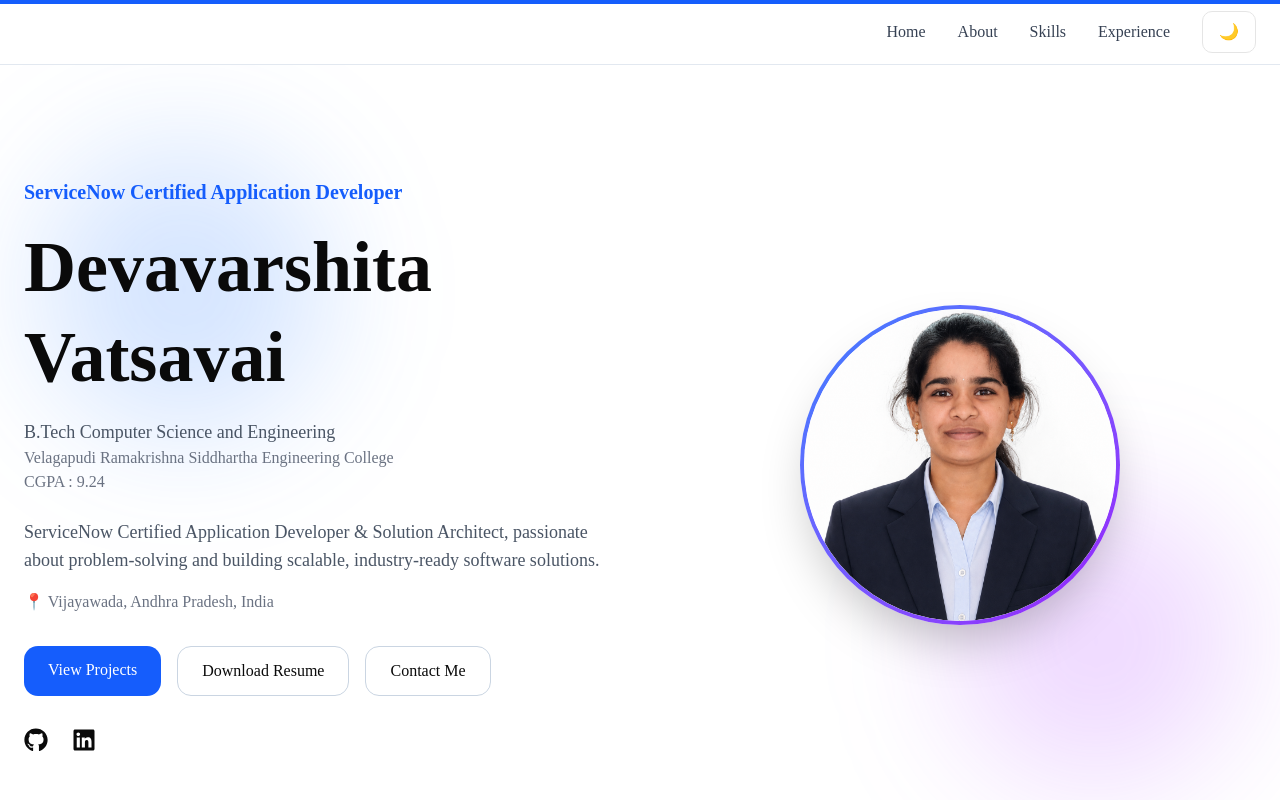
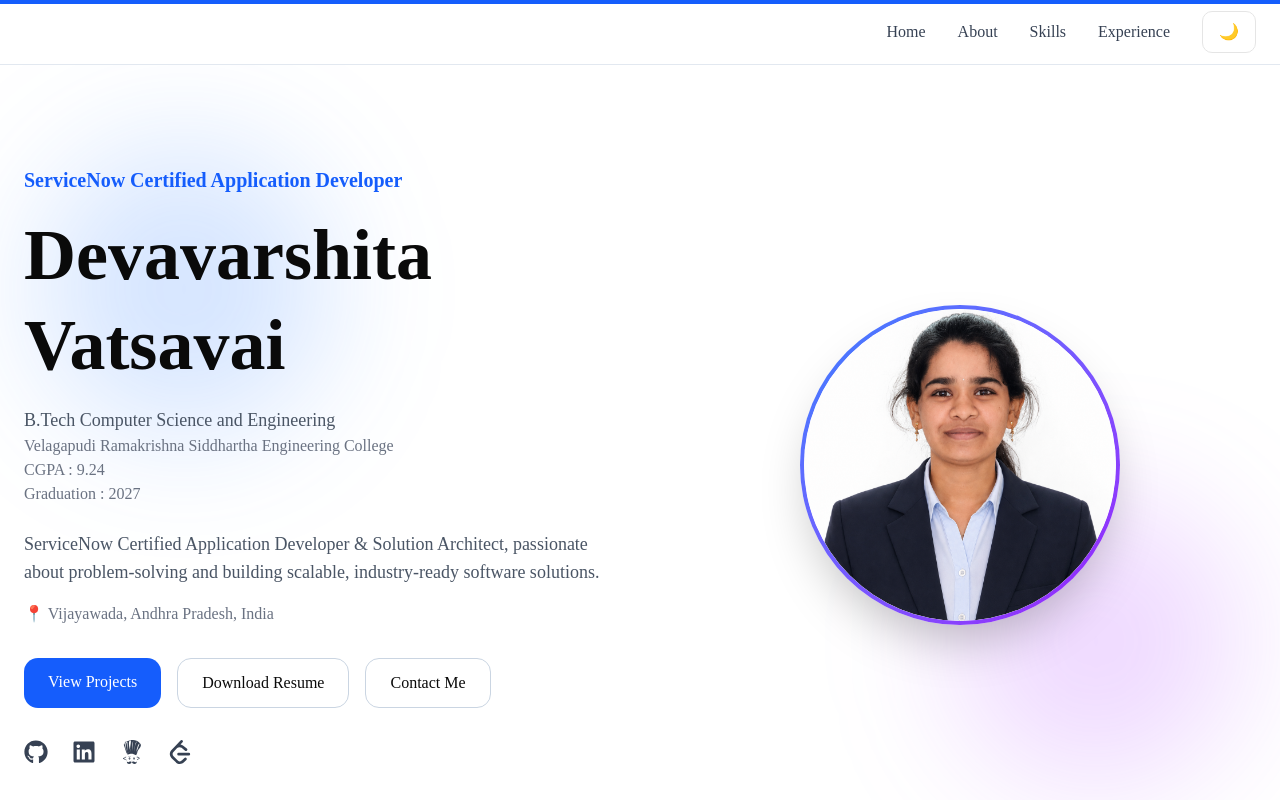
Before and after one commit to Devavarshita123/Portfolio, a Next.js app: page / in a window 1280 px wide. Shown: the top 800 px of the page. Built offline with nearby package versions, Linux system fonts and the light colour scheme.

Commit message:
Update Hero component with new social icons and profile info
Removed FaEnvelope icon and added CodeChef and LeetCode icons. Updated profile details including graduation year and location.

```diff
--- a/components/sections/Hero.jsx
+++ b/components/sections/Hero.jsx
@@ -6,8 +6,11 @@
 import {
   FaGithub,
   FaLinkedin,
-  FaEnvelope,
 } from "react-icons/fa";
+import {
+  SiCodechef,
+  SiLeetcode,
+} from "react-icons/si";
 
 import { profile } from "../../data/profile";
 
@@ -57,7 +60,7 @@
 
         <div className="grid md:grid-cols-2 gap-12 items-center">
 
-          {/* Left Section */}
+          {/* ================= LEFT SECTION ================= */}
 
           <motion.div
             initial={{
@@ -72,6 +75,9 @@
               duration: 0.8,
             }}
           >
+
+            {/* Animated Role */}
+
             <TypeAnimation
               sequence={[
                 "Software Engineer",
@@ -95,9 +101,20 @@
               "
             />
 
-            <h1 className="text-5xl md:text-7xl font-bold leading-tight">
+            {/* Name */}
+
+            <h1
+              className="
+                text-5xl
+                md:text-7xl
+                font-bold
+                leading-tight
+              "
+            >
               {profile.name}
             </h1>
+
+            {/* Degree */}
 
             <p
               className="
@@ -110,6 +127,8 @@
               {profile.degree}
             </p>
 
+            {/* University */}
+
             <p
               className="
                 text-gray-500
@@ -117,18 +136,31 @@
               "
             >
               {profile.university}
-
             </p>
 
-              <p
+            {/* CGPA */}
+
+            <p
               className="
                 text-gray-500
                 dark:text-gray-400
               "
             >
-
               CGPA : {profile.cgpa}
             </p>
+
+            {/* Graduation */}
+
+            <p
+              className="
+                text-gray-500
+                dark:text-gray-400
+              "
+            >
+              Graduation : 2027
+            </p>
+
+            {/* Tagline */}
 
             <p
               className="
@@ -142,13 +174,23 @@
               {profile.tagline}
             </p>
 
-            <div className="mt-4 text-gray-500 dark:text-gray-400">
+            {/* Location */}
+
+            <div
+              className="
+                mt-4
+                text-gray-500
+                dark:text-gray-400
+              "
+            >
               📍 {profile.location}
             </div>
 
-            {/* CTA Buttons */}
+            {/* ================= CTA BUTTONS ================= */}
 
             <div className="flex flex-wrap gap-4 mt-8">
+
+              {/* View Projects */}
 
               <a
                 href="#projects"
@@ -166,9 +208,12 @@
                 View Projects
               </a>
 
+              {/* Resume */}
+
               <a
                 href="/resume.pdf"
                 target="_blank"
+                rel="noopener noreferrer"
                 className="
                   border
                   border-slate-300
@@ -183,6 +228,8 @@
               >
                 Download Resume
               </a>
+
+              {/* Contact */}
 
               <a
                 href="#contact"
@@ -203,41 +250,99 @@
 
             </div>
 
-            {/* Social Icons */}
+            {/* ================= SOCIAL & CODING PROFILES ================= */}
 
-            <div className="flex gap-6 mt-8">
+            <div className="flex items-center gap-6 mt-8">
+
+              {/* GitHub */}
 
               <a
                 href="https://github.com/Devavarshita123"
                 target="_blank"
                 rel="noopener noreferrer"
+                aria-label="GitHub"
+                title="GitHub"
                 className="
                   text-2xl
-                  hover:text-blue-600
-                  transition
+                  text-gray-700
+                  dark:text-gray-300
+                  hover:text-blue-500
+                  transition-all
+                  duration-300
+                  hover:-translate-y-1
                 "
               >
                 <FaGithub />
               </a>
 
+              {/* LinkedIn */}
+
               <a
                 href="https://linkedin.com/in/devavarshita"
                 target="_blank"
                 rel="noopener noreferrer"
+                aria-label="LinkedIn"
+                title="LinkedIn"
                 className="
                   text-2xl
-                  hover:text-blue-600
-                  transition
+                  text-gray-700
+                  dark:text-gray-300
+                  hover:text-blue-500
+                  transition-all
+                  duration-300
+                  hover:-translate-y-1
                 "
               >
                 <FaLinkedin />
               </a>
 
+              {/* CodeChef */}
+
+              <a
+                href="https://www.codechef.com/users/devavarshita"
+                target="_blank"
+                rel="noopener noreferrer"
+                aria-label="CodeChef"
+                title="CodeChef"
+                className="
+                  text-2xl
+                  text-gray-700
+                  dark:text-gray-300
+                  hover:text-blue-500
+                  transition-all
+                  duration-300
+                  hover:-translate-y-1
+                "
+              >
+                <SiCodechef />
+              </a>
+
+              {/* LeetCode */}
+
+              <a
+                href="https://leetcode.com/u/Devavarshita/"
+                target="_blank"
+                rel="noopener noreferrer"
+                aria-label="LeetCode"
+                title="LeetCode"
+                className="
+                  text-2xl
+                  text-gray-700
+                  dark:text-gray-300
+                  hover:text-blue-500
+                  transition-all
+                  duration-300
+                  hover:-translate-y-1
+                "
+              >
+                <SiLeetcode />
+              </a>
 
             </div>
+
           </motion.div>
 
-          {/* Right Section */}
+          {/* ================= RIGHT SECTION ================= */}
 
           <motion.div
             initial={{
@@ -254,6 +359,7 @@
             }}
             className="flex justify-center"
           >
+
             <div
               className="
                 h-80
@@ -266,6 +372,7 @@
                 shadow-2xl
               "
             >
+
               <div
                 className="
                   h-full
@@ -279,6 +386,7 @@
                   overflow-hidden
                 "
               >
+
                 <Image
                   src="/profile.jpg"
                   alt="Devavarshita Vatsavai"
@@ -292,12 +400,17 @@
                     w-full
                   "
                 />
+
               </div>
+
             </div>
+
           </motion.div>
 
         </div>
+
       </div>
+
     </section>
   );
 }
```
